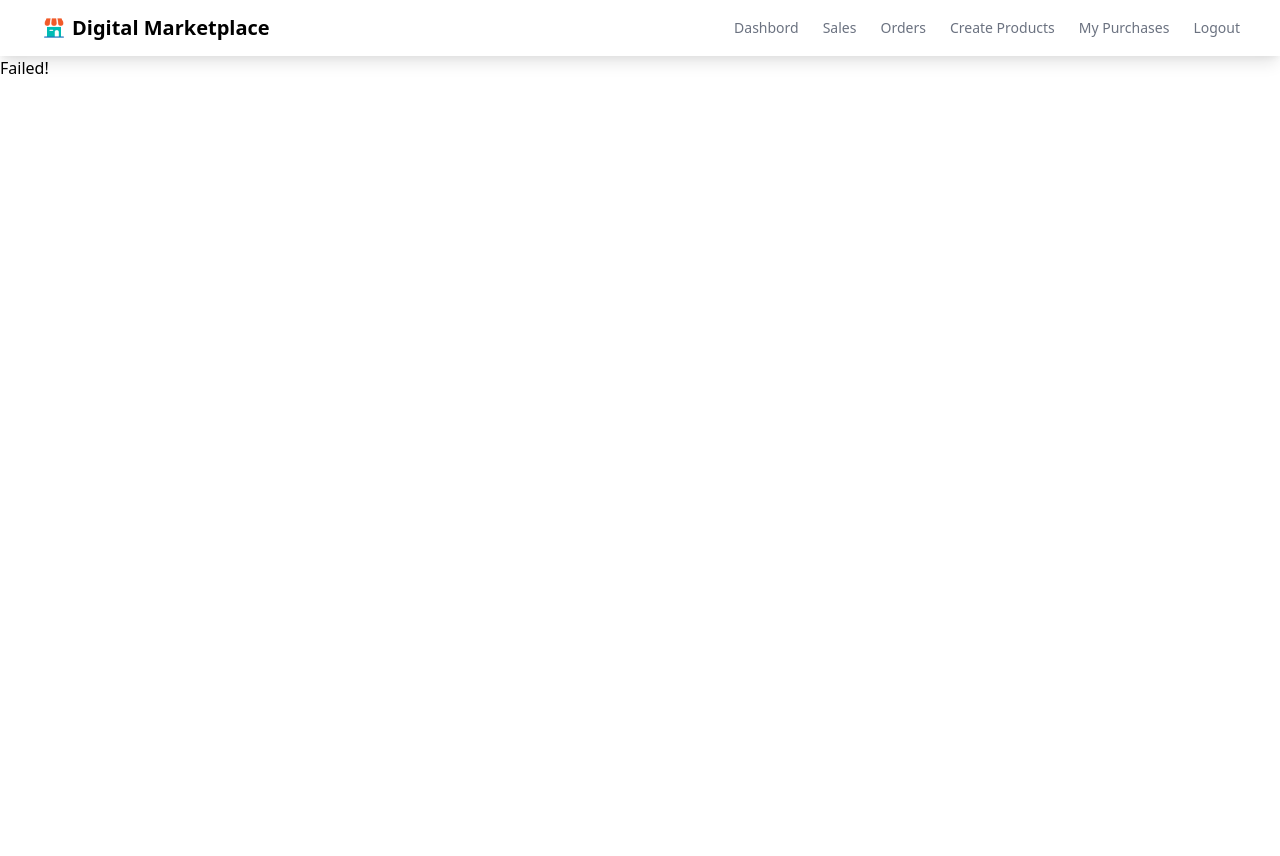
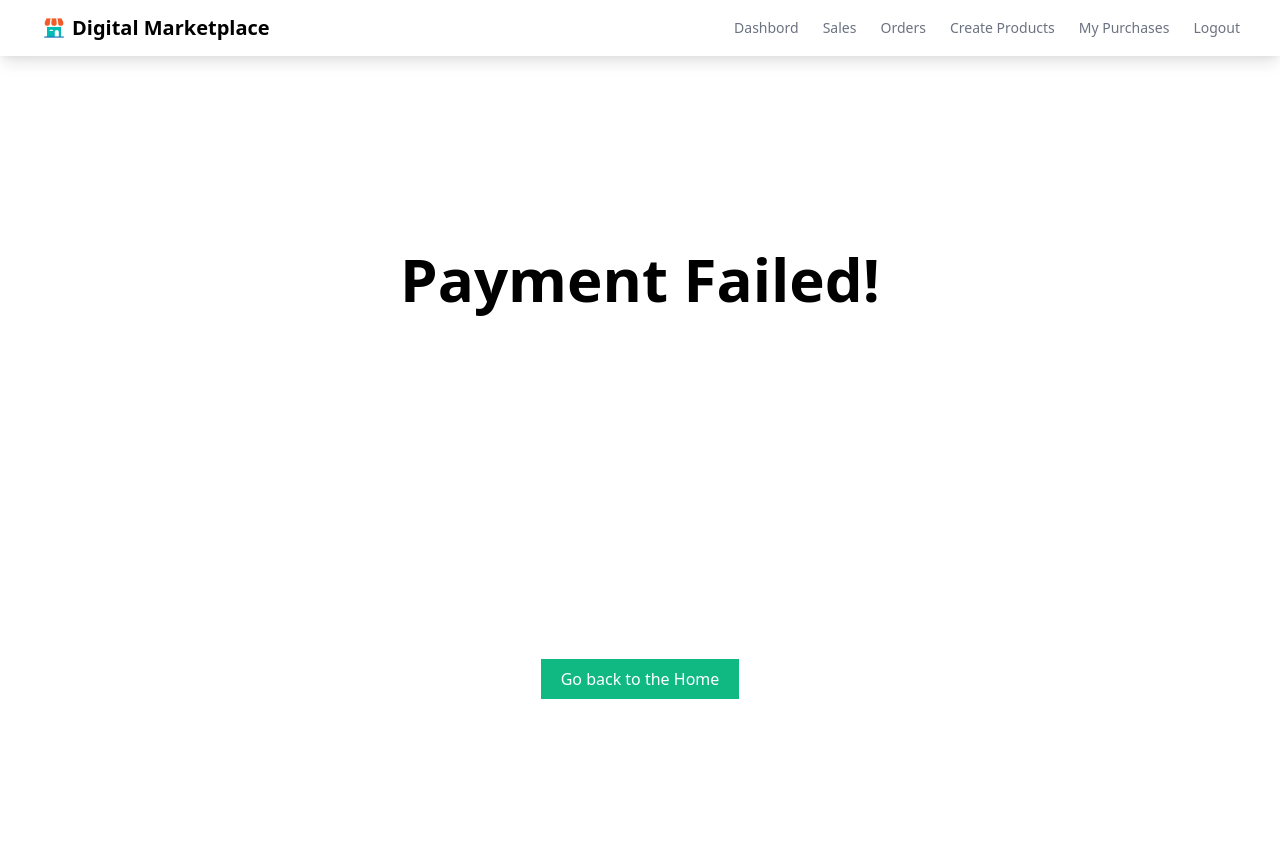
Before and after one commit to RalitsaTerzieva/digital-market-place, a Django app: page /failed/ in a window 1280 px wide. Before the commit the page ends 74 px from the top, so only its background shows below. Run offline with Django 4.2, Linux system fonts and the light colour scheme.

Commit message:
Create success and failed html files

```diff
--- a/marketplace/digitalmarket/templates/digitalmarket/payment_failed.html
+++ b/marketplace/digitalmarket/templates/digitalmarket/payment_failed.html
@@ -1,5 +1,8 @@
-{% extends "digitalmarket/base.html" %}
+{% extends 'digitalmarket/base.html'  %}
 
 {% block content %}
-<h1>Failed!</h1>
+<div class='grid place-items-center h-screen'>
+    <div class='m-4 p-5 font-semibold text-6xl'>Payment Failed!</div>
+    <a class='bg-green-500 text-white px-5 py-2 p-5' href='{% url "index" %}'>Go back to the Home</a>
+</div>
 {% endblock %}
--- a/marketplace/digitalmarket/templates/digitalmarket/payment_success.html
+++ b/marketplace/digitalmarket/templates/digitalmarket/payment_success.html
@@ -1,5 +1,8 @@
 {% extends 'digitalmarket/base.html'  %}
 
 {% block content %}
-<h1>Success</h1>
+<div class='grid place-items-center h-screen'>
+    <div class='m-4 p-5 font-semibold text-6xl'>Payment Successful!</div>
+    <a class='bg-green-500 text-white px-5 py-2 p-5' href='{{ order.product.file.url }}' download>Click here to download</a>
+</div>
 {% endblock %}
```
